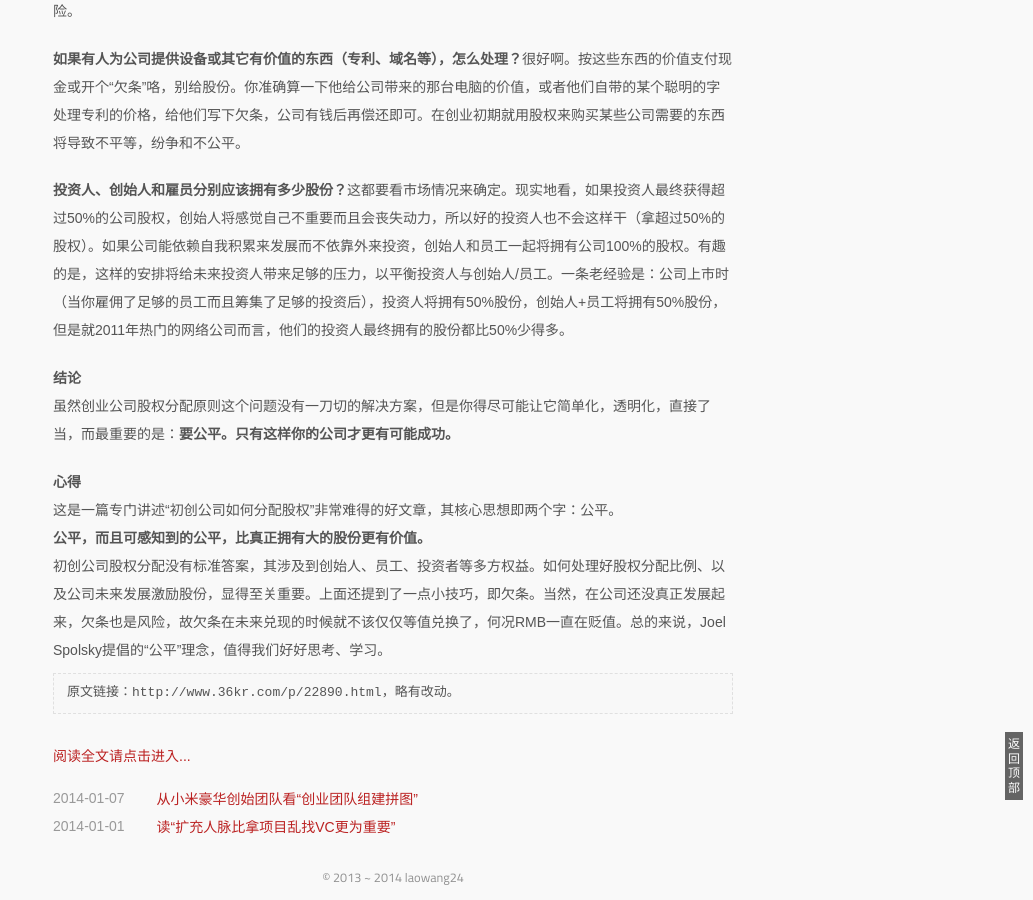
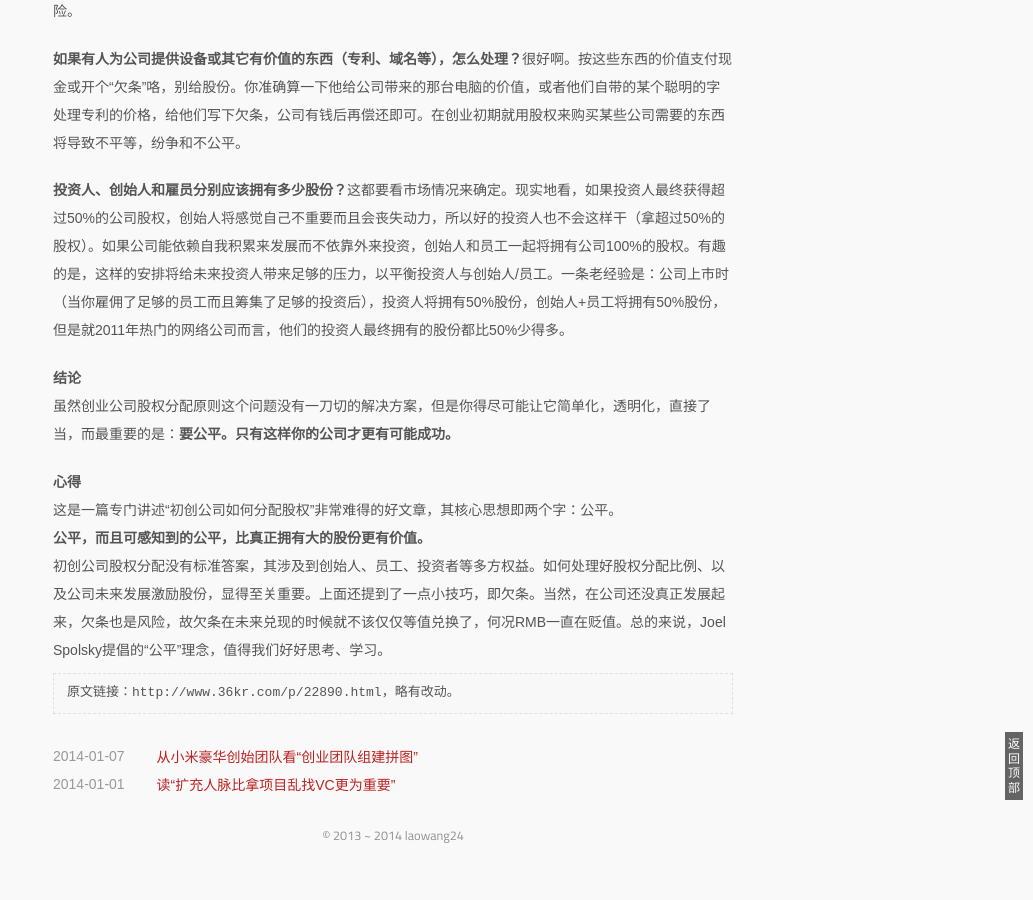
Before and after one commit to laowang24/laowang24.github.com, a Jekyll site: the page built from index.markdown, in a window 1280 px wide and 900 px high, scrolled down 3925 px. Shown: the whole window, without its empty margins (247-1280 px from the left). Built offline with Jekyll 4.4.1, drawn with Linux system fonts in a browser that asks for light colours; some web fonts are replaced; Markdown is read by kramdown in place of the engine named in the settings; after the commit the page ends 4783 px from its top, so only the background shows below that.

Commit message:
update at 2014-02-07

```diff
--- a/index.markdown
+++ b/index.markdown
@@ -22,10 +22,9 @@ layout: default
     {% endif %}
     </section>
     <section class="post">
-    {{ post.content truncatewords:"100" }}
+    {{ post.content }}
     </section>
     </article>
-	<a href="{{ post.url }}">阅读全文请点击进入...</a>
   {% endfor %}
   </ul>
   <div class="divider"></div>
```
